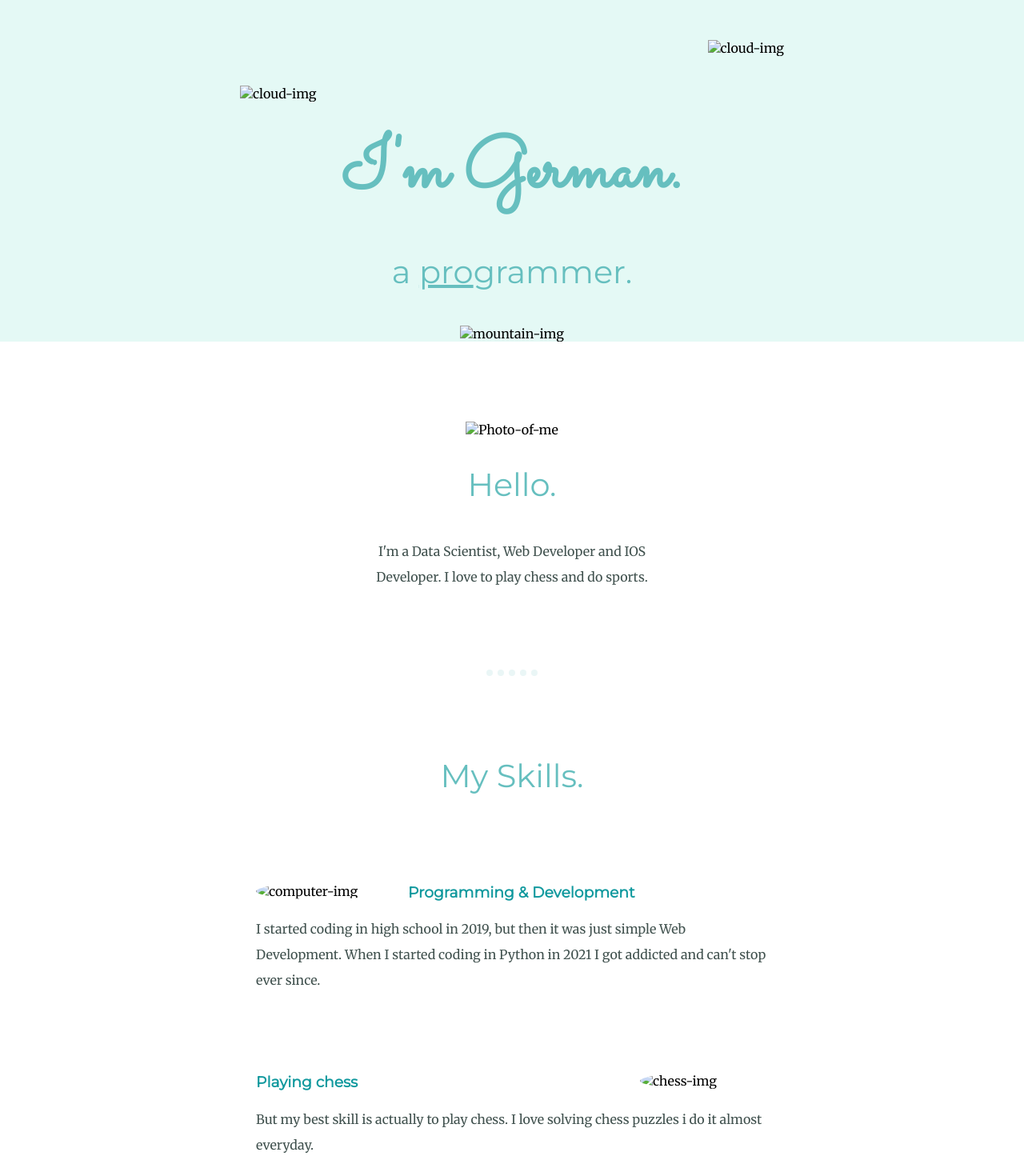
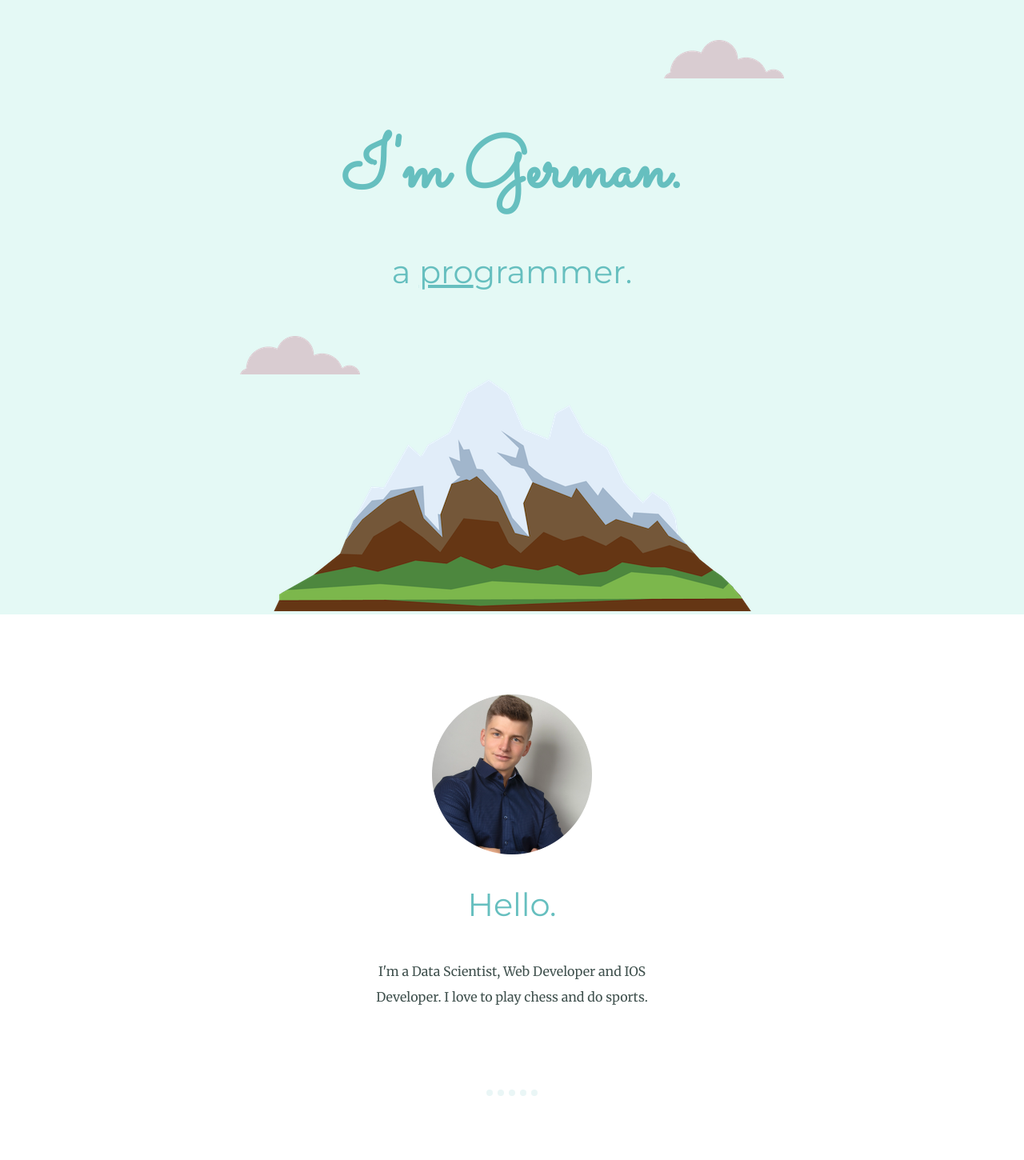
Before and after one commit to GermanPaul12/Personal-Website, a plain HTML site: page index.html in a window 1280 px wide. Shown: the top 1450 px of the page at 80% size. Drawn offline with Linux system fonts and the light colour scheme; files that its build step writes are made by us from their sources.

Commit message:
Update index.html

```diff
--- a/index.html
+++ b/index.html
@@ -5,7 +5,7 @@
     <meta http-equiv="X-UA-Compatible" content="IE=edge">
     <meta name="viewport" content="width=device-width, initial-scale=1.0">
     <title>German Paul</title>
-    <link rel="stylesheet" href="css/styles.css">
+    <link rel="stylesheet" href="styles.css">
     <link rel="icon" href="favicon.ico">
     <link rel="preconnect" href="https://fonts.googleapis.com">
     <link rel="preconnect" href="https://fonts.gstatic.com" crossorigin>
@@ -13,15 +13,15 @@
 </head>
 <body>
     <div class="top-container">
-        <img class="cloud-top" src="images/cloud.png" alt="cloud-img">
+        <img class="cloud-top" src="cloud.png" alt="cloud-img">
         <h1>I'm German.</h1>
         <h2>a <span>pro</span>grammer.</h2>
-        <img class="cloud-bottom" src="images/cloud.png" alt="cloud-img">
-        <img src="images/mountain.png" alt="mountain-img">
+        <img class="cloud-bottom" src="cloud.png" alt="cloud-img">
+        <img src="mountain.png" alt="mountain-img">
     </div>
     <div class="middle-container">
         <div class="profile">
-          <img class="photo-of-me" src="images/German.png" alt="Photo-of-me">
+          <img class="photo-of-me" src="German.png" alt="Photo-of-me">
           <h2>Hello.</h2>
           <p class="intro">I'm a Data Scientist, Web Developer and IOS Developer. I love to play chess and do sports.</p>
         </div>
@@ -29,13 +29,13 @@
         <div class="skills">
           <h2>My Skills.</h2>
           <div class="skill-row">
-            <img class="computer-img" src="images/computer.png" alt="computer-img">
+            <img class="computer-img" src="computer.png" alt="computer-img">
             <h3>Programming & Development</h3>
             <p>I started coding in high school in 2019, but then it was just simple Web Development. When I started coding in Python in 2021 I got addicted and can't stop ever since.
             </p>
           </div>
           <div class="skill-row">
-            <img class="chess-img" src="images/chess.png" alt="chess-img">
+            <img class="chess-img" src="chess.png" alt="chess-img">
             <h3>Playing chess</h3>
             <p>But my best skill is actually to play chess. I love solving chess puzzles i do it almost everyday.</p>
           </div>
```
